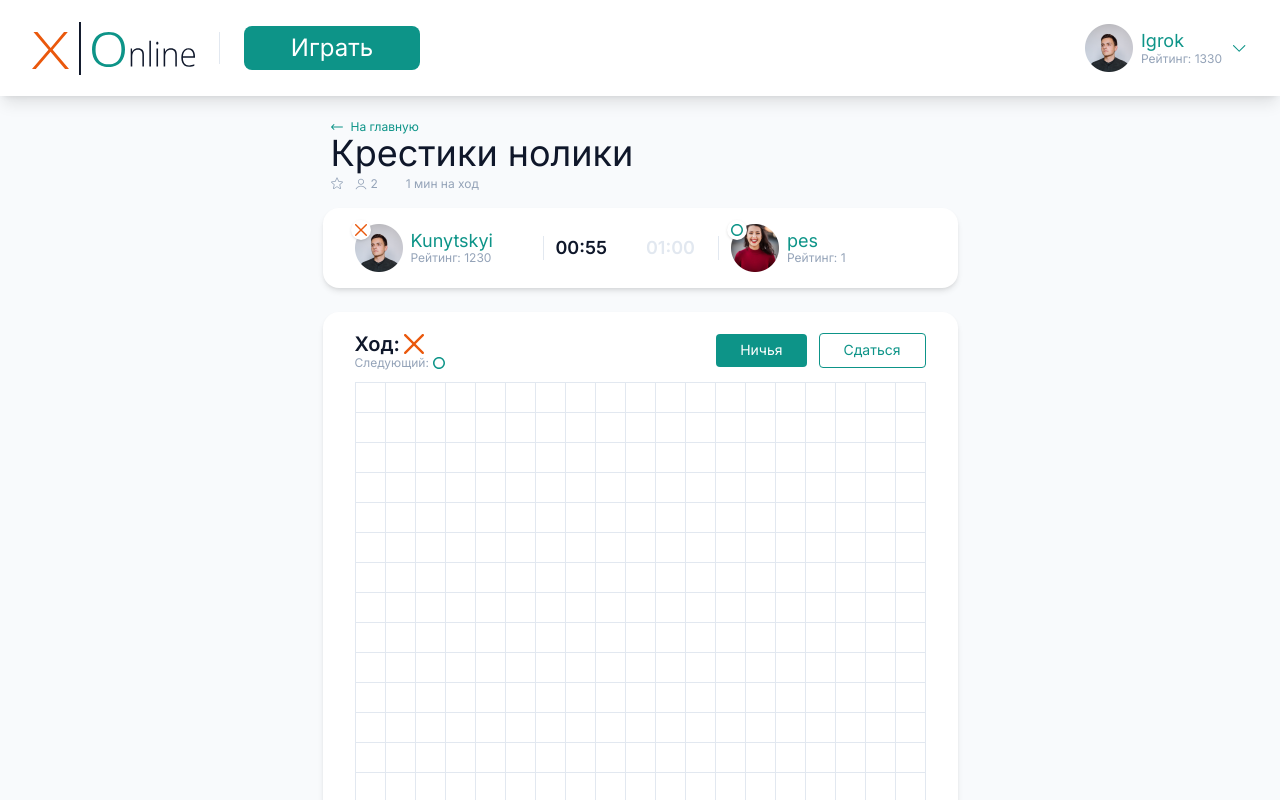
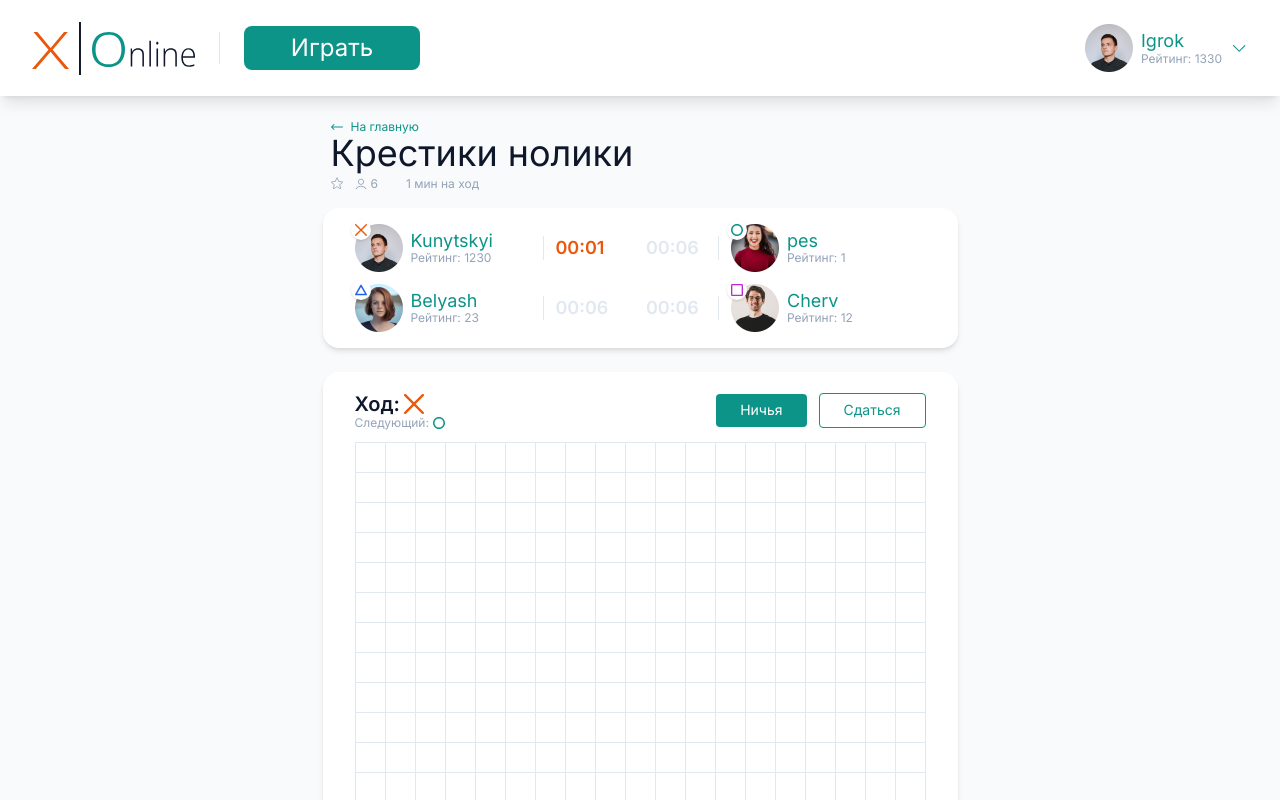
Before and after one commit to Hi82006/tik-tak-toe, a Next.js app: page / in a window 1280 px wide. Shown: the top 800 px of the page. Built offline with nearby package versions, Linux system fonts and the light colour scheme; some icons are missing.

Commit message:
winner_time

```diff
--- a/components/game/game-field.jsx
+++ b/components/game/game-field.jsx
@@ -2,11 +2,9 @@ import clsx from "clsx";
 import { UiButton } from "../uikit/ui-button";
 
 import { GameSymbol } from "./game-symbol";
-import { useGameState } from "./use-game-state";
 
 
-
-export function GameField({ className, cells, currentMove, nextMove, handleCellClick }) {
+export function GameField({ className, cells, currentMove, nextMove, handleCellClick, winnerSequence, winnerSymbol }) {
 
   const actions = (
     <>
@@ -30,6 +28,8 @@ export function GameField({ className, cells, currentMove, nextMove, handleCellC
         {cells.map((symbol, index) => (
           <GameCell
             key={index}
+            isWinner={winnerSequence?.includes(index)}
+            disabled={!!winnerSymbol}
             onClick={() => {
               handleCellClick(index);
             }}
@@ -41,11 +41,12 @@ export function GameField({ className, cells, currentMove, nextMove, handleCellC
     </GameFieldLayout>
   );
 }
-function GameCell({ children, onClick }) {
+function GameCell({ children, onClick, isWinner, disabled }) {
   return (
     <button
+    disabled={disabled}
       onClick={onClick}
-      className="border border-slate-200 -ml-px -mt-px flex items-center justify-center"
+      className={clsx("border border-slate-200 -ml-px -mt-px flex items-center justify-center", isWinner && 'bg-orange-600/10')}
     >
       {children}
     </button>
--- a/components/game/game-info.jsx
+++ b/components/game/game-info.jsx
@@ -39,7 +39,7 @@ const players = [
     symbol: GAME_SYMBOLS.SQUARE,
   },
 ];
-export function GameInfo({ className, playersCount, currentMove }) {
+export function GameInfo({ className, playersCount, currentMove, isWinner, onPlayerTimeOver }) {
   return (
     <div
       className={clsx(
@@ -52,15 +52,16 @@ export function GameInfo({ className, playersCount, currentMove }) {
           key={player.id}
           playerInfo={player}
           isRight={index % 2 === 1}
-          isTimerRunning={currentMove === player.symbol}
+          onTimeOver={() => onPlayerTimeOver(player.symbol)}
+          isTimerRunning={currentMove === player.symbol && !isWinner}
         />
       ))}
     </div>
   );
 }
 
-function PlayerInfo({ playerInfo, isRight, isTimerRunning }) {
-  const [seconds, setSeconds] = useState(60);
+function PlayerInfo({ playerInfo, isRight, isTimerRunning, onTimeOver }) {
+  const [seconds, setSeconds] = useState(6);
 
   const minutesString = String(Math.floor(seconds / 60)).padStart(2, "0");
   const secondsString = String(seconds % 60).padStart(2, "0");
@@ -74,10 +75,16 @@ function PlayerInfo({ playerInfo, isRight, isTimerRunning }) {
 
       return () => {
         clearInterval(interval);
-        setSeconds(60);
+        setSeconds(6);
       };
     }
   }, [isTimerRunning]);
+
+  useEffect(()=>{
+    if(seconds === 0){
+      onTimeOver();
+    }
+  }, [seconds]);
 
   const getTimerColor = () => {
     if (isTimerRunning) {
--- /dev/null
+++ b/components/game/model.js
@@ -0,0 +1,55 @@
+import { MOVE_ORDER } from "./constans";
+
+export function getNextMove(currentMove, playersCount, playersTimeOver) {
+    const slicedMoveOrder = MOVE_ORDER.slice(0, playersCount).filter(
+        (symbol) => !playersTimeOver.includes(symbol)
+        );
+    const nextMoveIndex = slicedMoveOrder.indexOf(currentMove) + 1;
+    return slicedMoveOrder[nextMoveIndex] ?? slicedMoveOrder[0];
+  }
+
+export function computedWinner(cells, sequenceSize = 5, fieldSize = 19) {
+    const gap = Math.floor(sequenceSize / 2);
+
+  function compareElements(indexes){
+      let result = true;
+      for(let i = 1; i < indexes.length; i++){
+          result &&= !!cells[indexes[i]];
+          result &&= cells[indexes[i]] === cells[indexes[i -1]];
+      }
+      return result;
+  }
+
+    function getSequenceIndexes(i) {
+      const res = [
+        [], // -
+        [], // \
+        [], // /
+        [], // |
+      ];
+      for (let j = 0; j < sequenceSize; j++) {
+        res[0].push(j - gap + i);
+        res[1].push(fieldSize * (j - gap) + (j - gap) + i);
+        res[2].push(-fieldSize * (j - gap) + (j - gap) + i);
+        res[3].push(fieldSize * (j - gap) + i);
+      }
+      const x = i % fieldSize;
+      if(x < gap || x >= fieldSize - gap){
+        res.shift();
+        res.shift();
+        res.shift();
+      }
+      return res;
+    }
+
+    for (let i = 0; i < cells.length; i++) {
+      if (cells[i]) {
+         const indexRows = getSequenceIndexes(i);
+         const winnerIndexes = indexRows.find((row) => compareElements(row));
+         if(winnerIndexes){
+          return winnerIndexes
+         }
+      }
+    }
+    return undefined;
+  }
--- a/components/game/use-game-state.js
+++ b/components/game/use-game-state.js
@@ -1,62 +1,20 @@
 import { useState } from "react";
-import { GAME_SYMBOLS, MOVE_ORDER } from "./constans";
-
-function getNextMove(currentMove, playersCount) {
-  const slicedMoveOrder = MOVE_ORDER.slice(0, playersCount);
-  const nextMoveIndex = slicedMoveOrder.indexOf(currentMove) + 1;
-  return slicedMoveOrder[nextMoveIndex] ?? slicedMoveOrder[0];
-}
-
-function computedWinner(cells, sequenceSize = 3, fieldSize = 19) {
-  const gap = Math.floor(sequenceSize / 2);
-
-function compareElements(indexes){
-    let result = true;
-    for(let i = 1; i < indexes.length; i++){
-        result &&= !!cells[indexes[i]];
-        result &&= cells[indexes[i]] === cells[indexes[i -1]];
-    }
-    return result;
-}
-
-  function getSequenceIndexes(i) {
-    const res = [
-      [], // -
-      [], // \
-      [], // /
-      [], // |
-    ];
-    for (let j = 0; j < sequenceSize; j++) {
-      res[0].push(j - gap + i);
-      res[1].push(fieldSize * (j - gap) + (j - gap) + i);
-      res[2].push(-fieldSize * (j - gap) + (j - gap) + i);
-      res[3].push(fieldSize * (j - gap) + i);
-    }
-    return res;
-  }
-
-  for (let i = 0; i < cells.length; i++) {
-    if (cells[i]) {
-       const indexRows = getSequenceIndexes(i);
-       const winnerIndexes = indexRows.find((row) => compareElements(row));
-       if(winnerIndexes){
-        return winnerIndexes
-       }
-    }
-  }
-  return undefined;
-}
-
+import { GAME_SYMBOLS } from "./constans";
+import { computedWinner, getNextMove } from "./model";
 
 export function useGameState(playersCount) {
-  const [{ cells, currentMove }, setGameState] = useState(() => ({
+  const [{ cells, currentMove, playersTimeOver }, setGameState] = useState(() => ({
     cells: new Array(19 * 19).fill(null),
     currentMove: GAME_SYMBOLS.CROSS,
+    playersTimeOver: [],
   }));
 
   console.log(computedWinner(cells));
 
-  const nextMove = getNextMove(currentMove, playersCount);
+  const winnerSequence = computedWinner(cells)
+  const nextMove = getNextMove(currentMove, playersCount, playersTimeOver);
+
+  const winnerSymbol = nextMove === currentMove ? currentMove : winnerSequence?.[0];
 
   const handleCellClick = (index) => {
     setGameState((lastGameState) => {
@@ -65,17 +23,36 @@ export function useGameState(playersCount) {
       }
       return {
         ...lastGameState,
-        currentMove: getNextMove(lastGameState.currentMove, playersCount),
+        currentMove: getNextMove(
+          lastGameState.currentMove,
+          playersCount,
+          lastGameState.playersTimeOver),
         cells: lastGameState.cells.map((cell, i) =>
           i === index ? lastGameState.currentMove : cell
         ),
       };
     });
   };
+const handlePlayerTimeOver = (symbol) => {
+  setGameState((lastGameState) => {
+    return {
+      ...lastGameState,
+      playersTimeOver: [...lastGameState.playersTimeOver, symbol],
+      currentMove: getNextMove(
+        lastGameState.currentMove,
+        playersCount,
+        lastGameState.playersTimeOver),
+    }
+  });
+}
+
   return {
     cells,
     currentMove,
     nextMove,
     handleCellClick,
+    handlePlayerTimeOver,
+    winnerSequence,
+    winnerSymbol
   };
 }
--- a/pages/index.jsx
+++ b/pages/index.jsx
@@ -5,11 +5,19 @@ import {
   GameField,
   useGameState } from "../components/game";
 import { Header } from "../components/header";
+import { GameSymbol } from "../components/game/game-symbol";
 
 export default function HomePage() {
-  const [playersCount] = useState(2);
-  const { cells, currentMove, handleCellClick, nextMove } =
-  useGameState(playersCount);
+  const [playersCount] = useState(6);
+  const {
+    cells,
+    currentMove,
+    handleCellClick,
+    nextMove,
+    winnerSequence,
+    handlePlayerTimeOver,
+    winnerSymbol,
+  } = useGameState(playersCount);
   return (
     <div className="bg-slate-50 min-h-screen">
       <Header />
@@ -19,12 +27,22 @@ export default function HomePage() {
         className="mt-4 "
         playersCount={playersCount}
         currentMove={currentMove}
+        isWinner={!!winnerSymbol}
+        onPlayerTimeOver={handlePlayerTimeOver}
         />
+        {winnerSymbol && (
+          <div className="mt-6">
+            <GameSymbol symbol={winnerSymbol} />
+          </div>
+        )}
+
         <GameField className="mt-6"
         cells={cells}
         currentMove={currentMove}
         nextMove={nextMove}
         handleCellClick={handleCellClick}
+        winnerSequence={winnerSequence}
+        winnerSymbol={winnerSymbol}
         />
       </main>
     </div>
```
